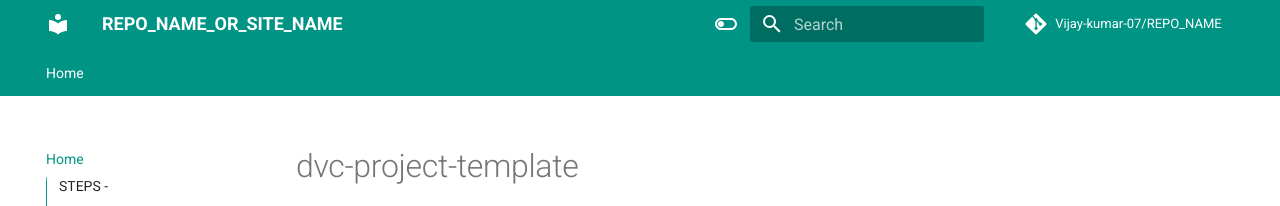
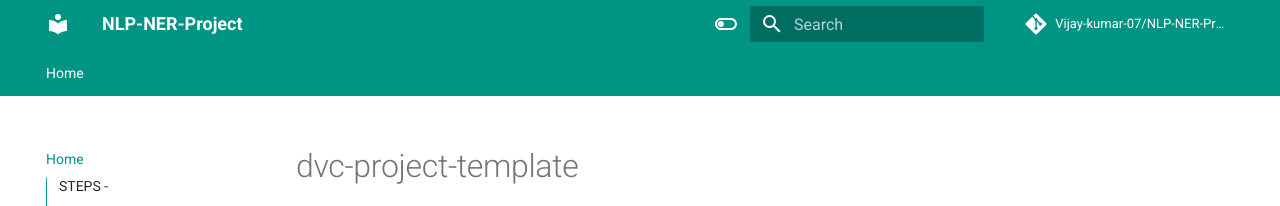
Before and after one commit to Vijay-kumar-07/NLP-NER-Project, an MkDocs documentation site: the page built from docs/index.md, in a window 1280 px wide. Shown: the top 206 px of the page. Built offline with MkDocs 1.6.1 and Material for MkDocs 9.7.7, drawn with Linux system fonts in a browser that asks for light colours; comment, search, counter and statistics services are not loaded.

Commit message:
first update

```diff
--- a/mkdocs.yml
+++ b/mkdocs.yml
@@ -1,5 +1,5 @@
 # Project information
-site_name: REPO_NAME_OR_SITE_NAME
+site_name: NLP-NER-Project
 # defeine TOC or order of website-
 nav:
   - Home: index.md
@@ -9,8 +9,8 @@ site_description: >-
   DESCRIPTION
 
 # Repository
-repo_name: Vijay-kumar-07/REPO_NAME
-repo_url: https://github.com/Vijay-kumar-07/REPO_NAME
+repo_name: Vijay-kumar-07/NLP-NER-Project
+repo_url: https://github.com/Vijay-kumar-07/NLP-NER-Project
 
 # Configuration
 theme:
```
